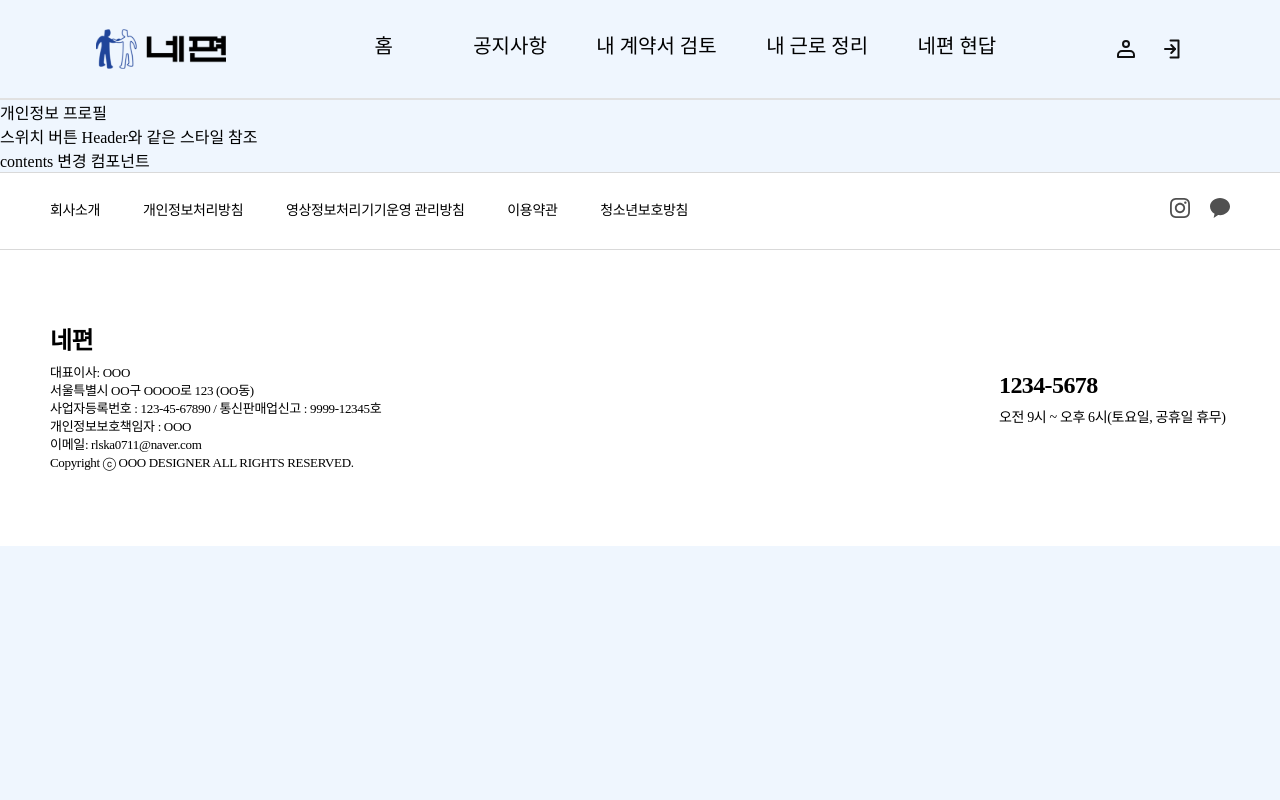
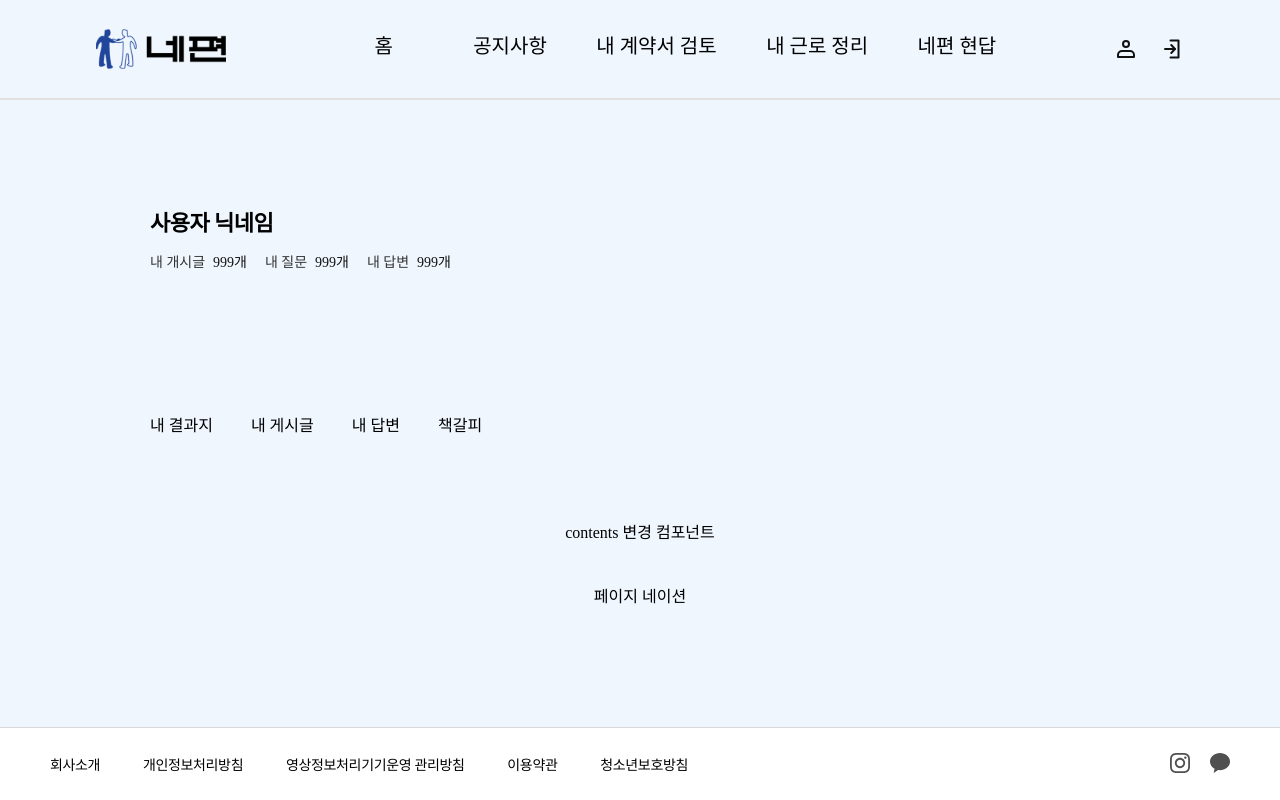
Before and after one commit to HSU-Likelion12-yourSide/YourSide-Front, a React (Create React App) app: page /MyPage in a window 1280 px wide. Shown: the top 800 px of the page. Built offline with nearby package versions, Linux system fonts and the light colour scheme.

Commit message:
💄 : MyPage 부분 CSS 완료

```diff
--- a/src/App.jsx
+++ b/src/App.jsx
@@ -44,6 +44,7 @@ const App = () => {
         <Route path="/FindUser" element={<FindUser />} />
         <Route path="/MyPage" element={<MyPage />} />
         <Route path="/Notice" element={<Notice />} />
+        <Route path="/QnAPosting" element={<QnAPosting />} />
         <Route path="/DevTerminal" element={<DevTerminal />} />
         <Route path="/DevMockingApi" element={<DevMockingApi />} />
         <Route path="/DevNotation" element={<DevNotation />} />
--- a/src/Page/MyPage/components/MyPage.jsx
+++ b/src/Page/MyPage/components/MyPage.jsx
@@ -5,12 +5,34 @@ import Footer from '../../Footer/components/Footer';
 
 const MyPage = () => {
   return (
-    <div>
+    <div className="MyPage">
       <Header />
-      <div>
-        <div>개인정보 프로필</div>
-        <div>스위치 버튼 Header와 같은 스타일 참조</div>
-        <div>contents 변경 컴포넌트</div>
+      <div className="MyPage-container">
+        <div className="MyPage-profile">
+          <div id="MyPage-nickname">사용자 닉네임</div>
+          <div className="MyPage-current">
+            <div id="MyPage-posting">
+              <span>내 개시글</span>
+              <span>999개</span>
+            </div>
+            <div id="MyPage-question">
+              <span>내 질문</span>
+              <span>999개</span>
+            </div>
+            <div id="MyPage-comment">
+              <span>내 답변</span>
+              <span>999개</span>
+            </div>
+          </div>
+        </div>
+        <div className="MyPage-switch">
+          <div id="">내 결과지</div>
+          <div id="">내 게시글</div>
+          <div id="">내 답변</div>
+          <div id="">책갈피</div>
+        </div>
+        <div className="MyPage-contents">contents 변경 컴포넌트</div>
+        <div className="MyPage-pagenation">페이지 네이션</div>
       </div>
       <Footer />
     </div>
--- a/src/Page/MyPage/css/MyPage.scss
+++ b/src/Page/MyPage/css/MyPage.scss
@@ -0,0 +1,89 @@
+.MyPage {
+  display: flex;
+  flex-direction: column;
+  align-items: center;
+  box-sizing: border-box;
+  width: 100%;
+  height: 100vh;
+  font-family: Pretendard;
+
+  .MyPage-container {
+    // background-color: aqua;
+    display: flex;
+    flex-direction: column;
+    justify-content: center;
+    align-items: center;
+    margin-top: 109px;
+    margin-bottom: 120px;
+    width: 980px;
+    // padding: 109px 470px 120px 470px;
+
+    .MyPage-profile {
+      // background-color: wheat;
+      display: flex;
+      flex-direction: column;
+      justify-content: flex-start;
+      width: 100%;
+      margin-bottom: 138px;
+
+      #MyPage-nickname {
+        font-size: 22px;
+        font-weight: 600;
+        line-height: 30px;
+        letter-spacing: -0.025em;
+        text-underline-position: from-font;
+        text-decoration-skip-ink: none;
+        margin-bottom: 13px;
+      }
+
+      .MyPage-current {
+        display: flex;
+        font-size: 14px;
+        font-weight: 400;
+        line-height: 22px;
+        text-underline-position: from-font;
+        text-decoration-skip-ink: none;
+        color: #333333;
+
+        #MyPage-posting span:last-child,
+        #MyPage-question span:last-child,
+        #MyPage-comment span:last-child {
+          font-size: 14px;
+          font-weight: 400;
+          line-height: 22px;
+          text-underline-position: from-font;
+          text-decoration-skip-ink: none;
+          margin-left: 8px;
+          margin-right: 18px;
+          color: #111111;
+        }
+      }
+    }
+
+    .MyPage-switch {
+      display: flex;
+      justify-content: flex-start;
+      width: 100%;
+      height: 37px;
+      gap: 38px;
+    }
+
+    .MyPage-switch div:hover {
+      color: #204598;
+      border-bottom: 1px solid #204598;
+      cursor: pointer;
+    }
+
+    #MyPage-switched {
+      color: #204598;
+      border-bottom: 1px solid #204598;
+    }
+
+    .MyPage-contents {
+      margin-top: 70px;
+      margin-bottom: 40px;
+    }
+
+    .MyPage-pagenation {}
+  }
+}
```
